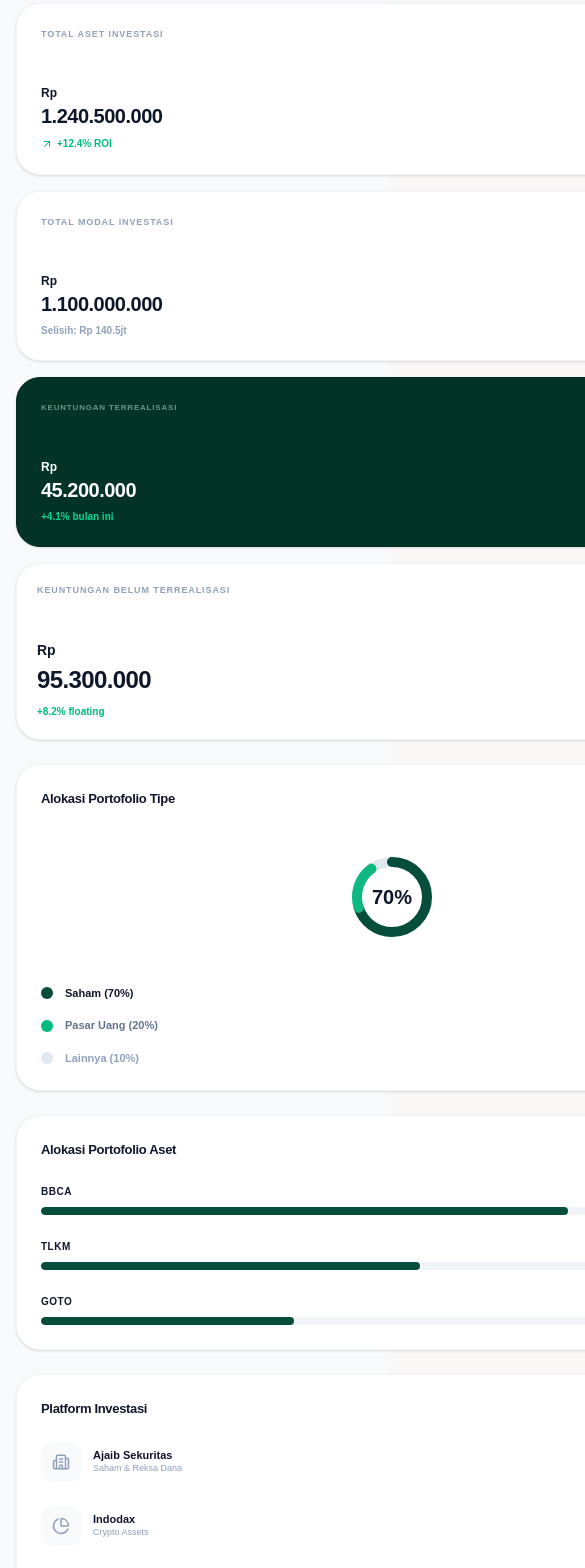
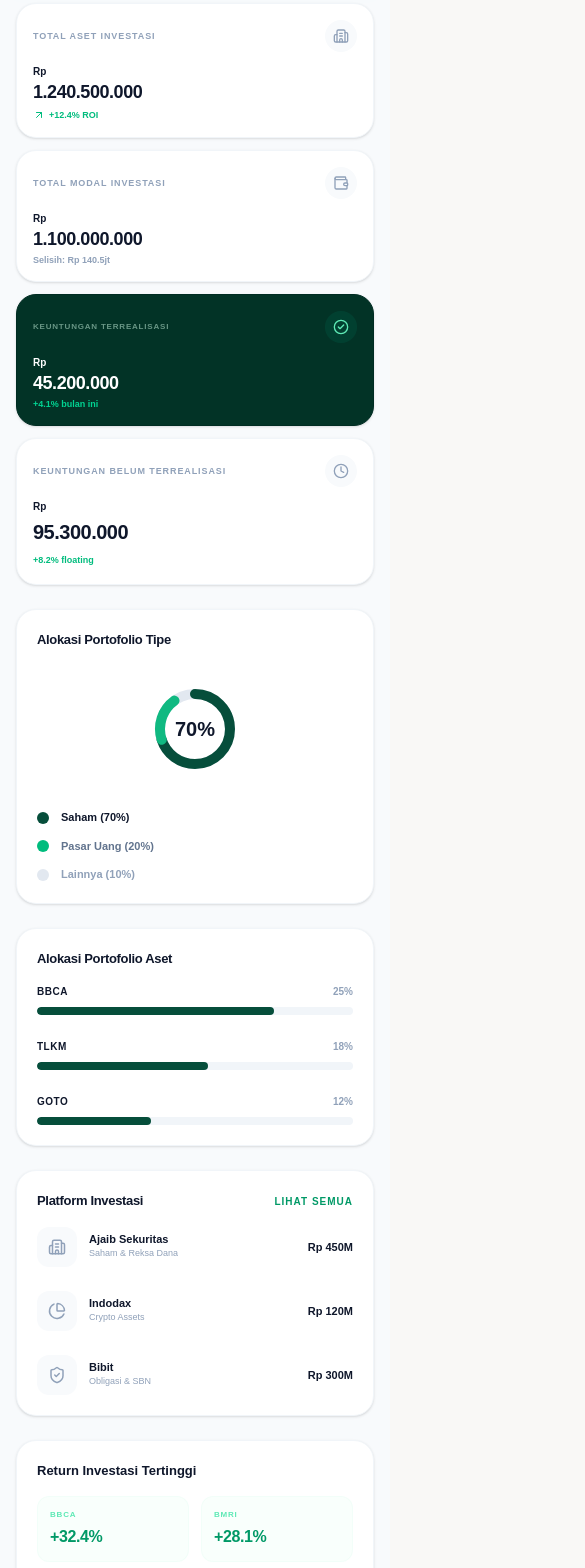
Before and after one commit to tajijaddagiras/rekapanpemasukkan-pengeluaran, a Next.js app: page /membership/investment in a window 390 px wide. Shown: the part 300-1868 px from the top of the page, 585 px wide, since content can reach past the window. Built offline with nearby package versions, Linux system fonts and the light colour scheme; no server answers.

Commit message:
style: global mobile responsiveness fix via min-w-0 layout and mobile card refinements for Annual & Investment dashboards

```diff
--- a/src/app/membership/investment/page.tsx
+++ b/src/app/membership/investment/page.tsx
@@ -89,7 +89,7 @@ export default function InvestmentDashboard() {
         </div>
 
         <div className="flex flex-col sm:flex-row items-center gap-3 w-full md:w-auto">
-          <div className="flex items-center bg-white border border-slate-100 rounded-xl p-1 gap-1 w-full sm:w-auto">
+          <div className="flex items-center bg-white border border-slate-100 rounded-lg md:rounded-xl p-1 gap-1 w-full sm:w-auto">
             <button className="flex-1 sm:flex-none px-4 py-2 text-[11px] font-bold text-slate-600 hover:bg-slate-50 rounded-lg whitespace-nowrap">{selectedMonth}</button>
             <button className="flex-1 sm:flex-none px-4 py-2 text-[11px] font-bold text-slate-600 hover:bg-slate-50 rounded-lg whitespace-nowrap">{selectedYear}</button>
           </div>
@@ -101,20 +101,20 @@ export default function InvestmentDashboard() {
       </div>
 
       {/* 2. Top Summary Cards (4 Cards) */}
-      <div className="grid grid-cols-1 sm:grid-cols-2 lg:grid-cols-4 gap-4 md:gap-6">
+      <div className="grid grid-cols-1 sm:grid-cols-2 lg:grid-cols-4 gap-3 md:gap-6">
 
         {/* Total Aset */}
-        <div className="bg-white rounded-[24px] p-6 md:p-6 border border-slate-100 shadow-sm relative overflow-hidden group">
-          <div className="flex justify-between items-start mb-6">
+        <div className="bg-white rounded-[20px] md:rounded-[24px] p-4 md:p-6 border border-slate-100 shadow-sm relative overflow-hidden group">
+          <div className="flex justify-between items-center mb-3 md:mb-6">
             <p className="text-[9px] font-black text-slate-400 uppercase tracking-[0.1em]">Total Aset Investasi</p>
             <div className="w-8 h-8 rounded-full bg-slate-50 flex items-center justify-center text-slate-400 group-hover:bg-indigo-50 group-hover:text-indigo-600 transition-colors">
               <Building2 size={16} />
             </div>
           </div>
           <div>
-            <h3 className="text-[12px] font-bold text-slate-900">Rp</h3>
-            <p className="text-xl md:text-2xl font-black text-slate-900 tracking-tight mt-1 leading-none">1.240.500.000</p>
-            <p className="flex items-center gap-1 text-[10px] font-bold text-emerald-500 mt-3 leading-none">
+            <h3 className="text-[10px] md:text-[12px] font-bold text-slate-900">Rp</h3>
+            <p className="text-lg md:text-2xl font-black text-slate-900 tracking-tight mt-1 leading-none">1.240.500.000</p>
+            <p className="flex items-center gap-1 text-[9px] md:text-[10px] font-bold text-emerald-500 mt-2 md:mt-3 leading-none">
               <ArrowUpRight size={12} />
               +12.4% ROI
             </p>
@@ -122,51 +122,51 @@ export default function InvestmentDashboard() {
         </div>
 
         {/* Total Modal */}
-        <div className="bg-white rounded-[24px] p-6 md:p-6 border border-slate-100 shadow-sm relative overflow-hidden group">
-          <div className="flex justify-between items-start mb-6">
+        <div className="bg-white rounded-[20px] md:rounded-[24px] p-4 md:p-6 border border-slate-100 shadow-sm relative overflow-hidden group">
+          <div className="flex justify-between items-center mb-3 md:mb-6">
             <p className="text-[9px] font-black text-slate-400 uppercase tracking-[0.1em]">Total Modal Investasi</p>
             <div className="w-8 h-8 rounded-full bg-slate-50 flex items-center justify-center text-slate-400 group-hover:bg-emerald-50 group-hover:text-emerald-600 transition-colors">
               <Wallet size={16} />
             </div>
           </div>
           <div>
-            <h3 className="text-[12px] font-bold text-slate-900">Rp</h3>
-            <p className="text-xl md:text-2xl font-black text-slate-900 tracking-tight mt-1 leading-none">1.100.000.000</p>
-            <p className="text-[10px] font-bold text-slate-400 mt-3 leading-none">
+            <h3 className="text-[10px] md:text-[12px] font-bold text-slate-900">Rp</h3>
+            <p className="text-lg md:text-2xl font-black text-slate-900 tracking-tight mt-1 leading-none">1.100.000.000</p>
+            <p className="text-[9px] md:text-[10px] font-bold text-slate-400 mt-2 md:mt-3 leading-none">
               Selisih: Rp 140.5jt
             </p>
           </div>
         </div>
 
         {/* Keuntungan Terrealisasi */}
-        <div className="bg-[#023326] rounded-[24px] p-6 md:p-6 border border-emerald-950 shadow-sm relative overflow-hidden">
-          <div className="flex justify-between items-start mb-6">
+        <div className="bg-[#023326] rounded-[20px] md:rounded-[24px] p-4 md:p-6 border border-emerald-950 shadow-sm relative overflow-hidden">
+          <div className="flex justify-between items-center mb-3 md:mb-6">
             <p className="text-[8px] md:text-[9px] font-black text-emerald-100/50 uppercase tracking-[0.1em]">Keuntungan Terrealisasi</p>
             <div className="w-8 h-8 rounded-full bg-emerald-900/50 flex items-center justify-center text-emerald-300">
               <CheckCircle2 size={16} />
             </div>
           </div>
           <div>
-            <h3 className="text-[12px] font-bold text-white">Rp</h3>
-            <p className="text-xl md:text-2xl font-black text-white tracking-tight mt-1 leading-none">45.200.000</p>
-            <p className="text-[10px] font-bold text-emerald-400 mt-3 leading-none">
+            <h3 className="text-[10px] md:text-[12px] font-bold text-white">Rp</h3>
+            <p className="text-lg md:text-2xl font-black text-white tracking-tight mt-1 leading-none">45.200.000</p>
+            <p className="text-[9px] md:text-[10px] font-bold text-emerald-400 mt-2 md:mt-3 leading-none">
               +4.1% bulan ini
             </p>
           </div>
         </div>
 
         {/* Keuntungan Belum Terrealisasi */}
-        <div className="bg-white rounded-[24px] p-5 md:p-6 border border-slate-100 shadow-sm relative overflow-hidden group">
-          <div className="flex justify-between items-start mb-6">
+        <div className="bg-white rounded-[20px] md:rounded-[24px] p-4 md:p-6 border border-slate-100 shadow-sm relative overflow-hidden group">
+          <div className="flex justify-between items-center mb-3 md:mb-6">
             <p className="text-[9px] font-black text-slate-400 uppercase tracking-[0.1em]">Keuntungan Belum Terrealisasi</p>
             <div className="w-8 h-8 rounded-full bg-slate-50 flex items-center justify-center text-slate-400 group-hover:bg-amber-50 group-hover:text-amber-600 transition-colors">
               <Clock size={16} />
             </div>
           </div>
           <div>
-            <h3 className="text-sm font-bold text-slate-900">Rp</h3>
-            <p className="text-2xl font-black text-slate-900 tracking-tight mt-1">95.300.000</p>
-            <p className="flex items-center gap-1 text-[10px] font-bold text-emerald-500 mt-2">
+            <h3 className="text-[10px] md:text-sm font-bold text-slate-900">Rp</h3>
+            <p className="text-xl md:text-2xl font-black text-slate-900 tracking-tight mt-1">95.300.000</p>
+            <p className="flex items-center gap-1 text-[9px] md:text-[10px] font-bold text-emerald-500 mt-2">
               +8.2% floating
             </p>
           </div>
@@ -177,13 +177,13 @@ export default function InvestmentDashboard() {
       <div className="grid grid-cols-1 lg:grid-cols-3 gap-6">
 
         {/* Alokasi Portofolio Tipe */}
-        <div className="bg-white rounded-[24px] p-6 md:p-8 border border-slate-100 shadow-sm">
-          <h3 className="text-[13px] md:text-sm font-bold text-slate-900 mb-6 md:mb-8 tracking-tight">Alokasi Portofolio Tipe</h3>
-          <div className="flex flex-col sm:flex-row items-center gap-6 md:gap-8">
+        <div className="bg-white rounded-[20px] md:rounded-[24px] p-5 md:p-8 border border-slate-100 shadow-sm">
+          <h3 className="text-[13px] md:text-sm font-bold text-slate-900 mb-4 md:mb-8 tracking-tight">Alokasi Portofolio Tipe</h3>
+          <div className="flex flex-col sm:flex-row items-center gap-4 md:gap-8">
             <div className="shrink-0">
               <SimulatedDoughnut percentage={70} />
             </div>
-            <div className="space-y-4 w-full sm:w-auto">
+            <div className="space-y-3 md:space-y-4 w-full sm:w-auto">
               <div className="flex items-center gap-3">
                 <div className="w-3 h-3 rounded-full bg-[#064e3b] shrink-0" />
                 <p className="text-[11px] font-bold text-slate-900">Saham (70%)</p>
@@ -201,8 +201,8 @@ export default function InvestmentDashboard() {
         </div>
 
         {/* Alokasi Portofolio Aset */}
-        <div className="bg-white rounded-[24px] p-6 md:p-8 border border-slate-100 shadow-sm">
-          <h3 className="text-[13px] md:text-sm font-bold text-slate-900 mb-6 md:mb-8 tracking-tight">Alokasi Portofolio Aset</h3>
+        <div className="bg-white rounded-[20px] md:rounded-[24px] p-5 md:p-8 border border-slate-100 shadow-sm">
+          <h3 className="text-[13px] md:text-sm font-bold text-slate-900 mb-4 md:mb-8 tracking-tight">Alokasi Portofolio Aset</h3>
           <div className="space-y-6">
             {[
               { label: 'BBCA', value: 25 },
@@ -226,8 +226,8 @@ export default function InvestmentDashboard() {
         </div>
 
         {/* Platform Investasi Sidebar */}
-        <div className="bg-white rounded-[24px] p-6 md:p-8 border border-slate-100 shadow-sm flex flex-col">
-          <div className="flex justify-between items-center mb-6 md:mb-8">
+        <div className="bg-white rounded-[20px] md:rounded-[24px] p-5 md:p-8 border border-slate-100 shadow-sm flex flex-col">
+          <div className="flex justify-between items-center mb-4 md:mb-8">
             <h3 className="text-[13px] md:text-sm font-bold text-slate-900 tracking-tight">Platform Investasi</h3>
             <button className="text-[10px] font-black text-emerald-600 uppercase tracking-widest">Lihat Semua</button>
           </div>
@@ -255,8 +255,8 @@ export default function InvestmentDashboard() {
 
       </div>
 
-      <div className="bg-white rounded-[24px] p-6 md:p-8 border border-slate-100 shadow-sm">
-        <h3 className="text-sm font-bold text-slate-900 mb-6">Return Investasi Tertinggi</h3>
+      <div className="bg-white rounded-[20px] md:rounded-[24px] p-5 md:p-8 border border-slate-100 shadow-sm">
+        <h3 className="text-[13px] md:text-sm font-bold text-slate-900 mb-4 md:mb-6">Return Investasi Tertinggi</h3>
         <div className="grid grid-cols-2 md:grid-cols-4 gap-3 md:gap-4">
           {[
             { label: 'BBCA', val: '+32.4%' },
@@ -264,9 +264,9 @@ export default function InvestmentDashboard() {
             { label: 'AMRT', val: '+19.5%' },
             { label: 'ICBP', val: '+15.2%' },
           ].map((r) => (
-            <div key={r.label} className="bg-emerald-50/30 rounded-xl p-4 border border-emerald-50/50">
-              <p className="text-[9px] font-black text-emerald-300 uppercase tracking-widest mb-1">{r.label}</p>
-              <p className="text-lg font-black text-emerald-600 tracking-tight">{r.val}</p>
+            <div key={r.label} className="bg-emerald-50/30 rounded-xl p-3 md:p-4 border border-emerald-50/50">
+              <p className="text-[8px] md:text-[9px] font-black text-emerald-300 uppercase tracking-widest mb-1">{r.label}</p>
+              <p className="text-base md:text-lg font-black text-emerald-600 tracking-tight">{r.val}</p>
             </div>
           ))}
         </div>
@@ -276,9 +276,9 @@ export default function InvestmentDashboard() {
       <div className="space-y-6">
 
         {/* Table 1: Saham */}
-        <div className="bg-white rounded-[24px] shadow-sm border border-slate-100 overflow-hidden">
-          <div className="p-6 md:p-6 md:px-8 border-b border-slate-50 flex justify-between items-center">
-            <h3 className="text-sm md:text-[15px] font-bold text-slate-900">Ringkasan Portofolio Saham</h3>
+        <div className="bg-white rounded-[20px] md:rounded-[24px] shadow-sm border border-slate-100 overflow-hidden">
+          <div className="p-4 md:p-6 md:px-8 border-b border-slate-50 flex justify-between items-center">
+            <h3 className="text-[13px] md:text-[15px] font-bold text-slate-900">Ringkasan Portofolio Saham</h3>
             <div className="flex gap-2">
               <button className="p-2 hover:bg-slate-50 rounded-lg text-slate-400"><BarChart2 size={16} /></button>
               <button className="p-2 hover:bg-slate-50 rounded-lg text-slate-400"><ArrowUpRight size={16} /></button>
@@ -323,9 +323,9 @@ export default function InvestmentDashboard() {
         </div>
 
         {/* Table 2: Others */}
-        <div className="bg-white rounded-[24px] shadow-sm border border-slate-100 overflow-hidden mb-10">
-          <div className="p-6 md:px-8 border-b border-slate-50">
-            <h3 className="text-sm md:text-[15px] font-bold text-slate-900">Ringkasan Portofolio Investasi Lainnya</h3>
+        <div className="bg-white rounded-[20px] md:rounded-[24px] shadow-sm border border-slate-100 overflow-hidden mb-10">
+          <div className="p-4 md:px-8 border-b border-slate-50">
+            <h3 className="text-[13px] md:text-[15px] font-bold text-slate-900">Ringkasan Portofolio Investasi Lainnya</h3>
           </div>
           <div className="overflow-x-auto custom-scrollbar">
             <table className="w-full text-left text-xs whitespace-nowrap min-w-[750px] md:min-w-0">
--- a/src/app/membership/layout.tsx
+++ b/src/app/membership/layout.tsx
@@ -12,7 +12,7 @@ export default function MembershipLayout({
   const [isSidebarOpen, setIsSidebarOpen] = useState(false);
 
   return (
-    <div className="flex min-h-screen bg-slate-50">
+    <div className="flex min-h-screen bg-slate-50 relative overflow-x-hidden">
       {/* Mobile Backdrop */}
       {isSidebarOpen && (
         <div
@@ -24,7 +24,7 @@ export default function MembershipLayout({
       <Sidebar isOpen={isSidebarOpen} onClose={() => setIsSidebarOpen(false)} />
 
       {/* Main Content */}
-      <main className="flex-1 lg:ml-72 min-h-screen flex flex-col">
+      <main className="flex-1 lg:ml-72 min-h-screen flex flex-col min-w-0">
         <Header onMenuClick={() => setIsSidebarOpen(true)} />
 
         {/* Page Content */}
```
Also changed, not shown: src/app/membership/annual/page.tsx (+30 -30 lines).
